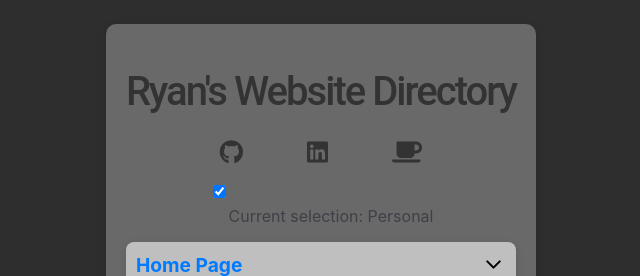
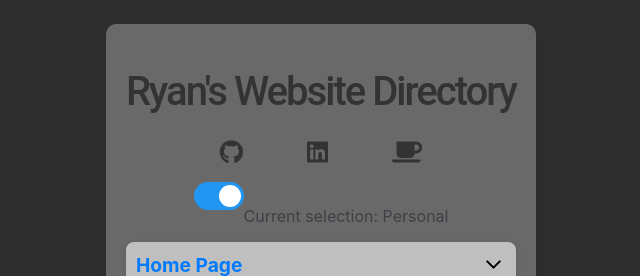
Before and after one commit to rbrock44/directory, an Angular app: page / in a window 1280 px wide. Shown: the top 276 px of the page, without its empty margins (319-959 px from the left). Built offline with nearby package versions, Linux system fonts and the light colour scheme.

Commit message:
add css for slider

```diff
--- a/src/app/app.component.scss
+++ b/src/app/app.component.scss
@@ -106,6 +106,51 @@
   display: flex;
 }
 
+.switch {
+  position: relative;
+  display: inline-block;
+  width: 50px;
+  height: 28px;
+}
+
+.switch input {
+  opacity: 0;
+  width: 0;
+  height: 0;
+}
+
+.slider {
+  position: absolute;
+  cursor: pointer;
+  top: 0;
+  left: 0;
+  right: 0;
+  bottom: 0;
+  background-color: #ccc;
+  transition: 0.3s;
+  border-radius: 28px;
+}
+
+.slider:before {
+  position: absolute;
+  content: "";
+  height: 22px;
+  width: 22px;
+  left: 3px;
+  bottom: 3px;
+  background-color: white;
+  transition: 0.3s;
+  border-radius: 50%;
+}
+
+input:checked + .slider {
+  background-color: #2196F3;
+}
+
+input:checked + .slider:before {
+  transform: translateX(22px);
+}
+
 @media (max-width: 768px) {
   .social-links-row {
     gap: 1rem;
```
